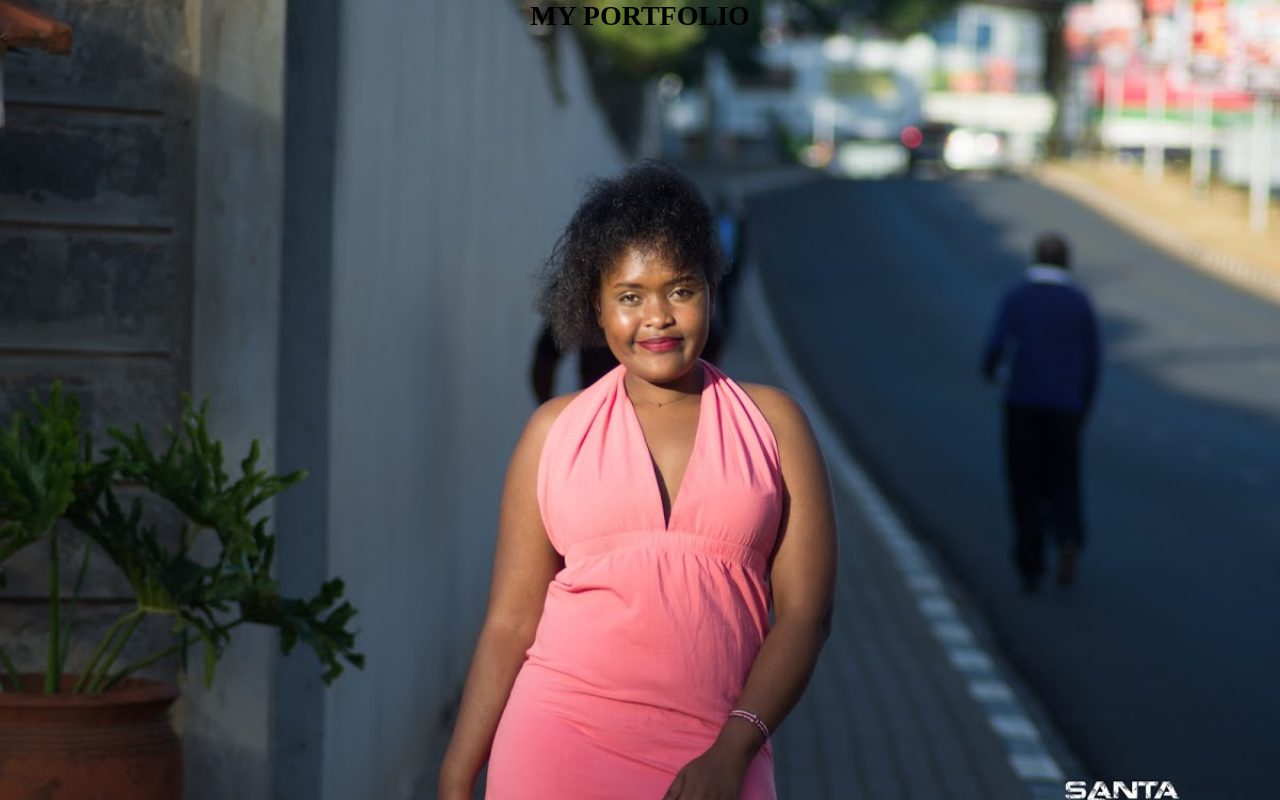
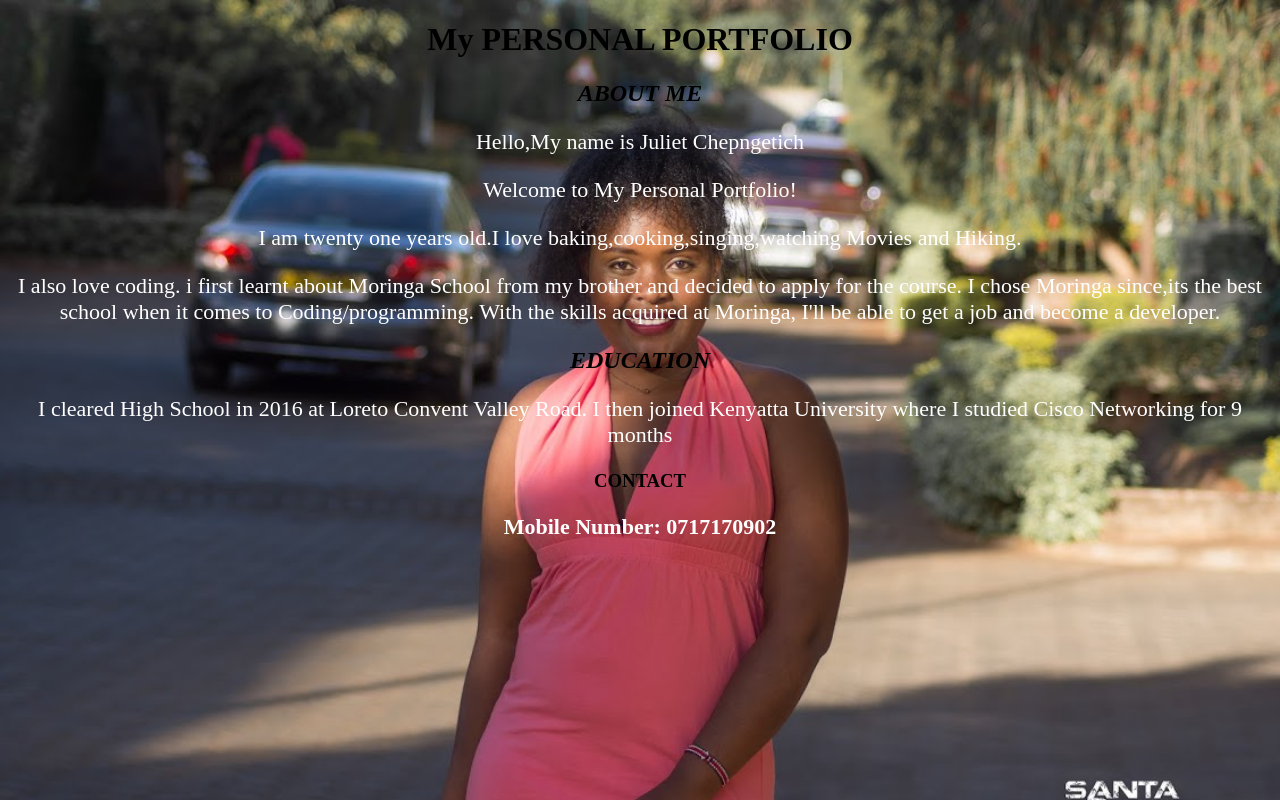
Before and after one commit to Julzpeter/Julz-portfolio, a plain HTML site: page Personal-portfolio.html in a window 1280 px wide. Drawn offline with Linux system fonts and the light colour scheme; files that its build step writes are made by us from their sources; files whose address does not match are found by name.

Commit message:
Add heading1

```diff
--- a/Personal-portfolio.html
+++ b/Personal-portfolio.html
@@ -2,26 +2,53 @@
 <html>
   <head>
     <title></title>
-    <link rel="stylesheet" href="/css/Styles.css">
+    <link rel="stylesheet" href=" css/styles.css">
   </head>
   <body>
-    <center>
-    <h1>MY PORTFOLIO</h1>
-    </center>
+    <h1> My PERSONAL PORTFOLIO</h1>
+    <h2> ABOUT ME</h2>
 
-    <<div class="background">
+    <p>Hello,My name is Juliet Chepngetich</p>
+    <p> Welcome to My Personal Portfolio!</p>
+    <p> I am twenty one years old.I love baking,cooking,singing,watching Movies and Hiking.</p>
+<p> I also love coding. i first learnt about Moringa School from my brother and decided to apply for the course. I chose Moringa since,its the best school when it comes to Coding/programming. With the skills acquired at Moringa, I'll be able to get a job and become a developer.</p>
 
-      </div>
+
+<h2> EDUCATION</h2>
+
+<p> I cleared High School in 2016 at Loreto Convent Valley Road. I then joined Kenyatta University where I studied Cisco Networking for 9 months</p>
+
+<h3> CONTACT</P>
+  <p> Mobile Number: 0717170902</p>
+
+
+  </address>
+
+  </address>
+
+  </address>
+    <style>
+    body{
+      background-image: url("/home/juliet/Desktop/Personal-portfolio/images/Jul.jpg");
+      background-size: 100%;
+    }
+    </style>
+
+  <div class="background">
+
 
     </div>
-    <style>
-      body{
-        background-image: url("/home/juliet/Desktop/Personal-portfolio/images/Juliet.jpg");
-        background-size :cover;
-        position: relative;
-        background-repeat: no repeat;
-        overflow-y: auto;
-      }
-    </style>
+
+  </div>
+
+
+
+
+
+
+
+
+
+    </div>
   </body>
 </html>
--- a/Styles.css
+++ /dev/null
@@ -1,18 +0,0 @@
-*{
-   margin: 0;
-   padding: 0;
-html, body{
-  width: 100%;
-  height: 100%;
-  font-size: 14px;
-  font-weight: normal;
-}
-.background{
-  width: 100%;
-  height: 100%;
-  background-image: url("/home/juliet/Desktop/Personal-portfolio/images/Juliet.jpg");
-  background-repeat:no-repeat;
-  background-size: cover;
-  position: relative;
-  overflow-y: auto;
-}
--- /dev/null
+++ b/css/styles.css
@@ -0,0 +1,23 @@
+h1 {
+  color: black;
+}
+h1 {
+  text-align: center;
+}
+h2 {
+  text-align: center;
+  color: black;
+  font-style: italic;
+}
+h3 {
+  text-align: center;
+  color: black;
+}
+p {
+  text-align: center;
+}
+p {
+color: white;
+font-size: 22px;
+}
+  background-image: url("/home/juliet/Desktop/Personal-portfolio/images/Jul.jpg");
```
Also changed, not shown: images/Jul.jpg (added).
